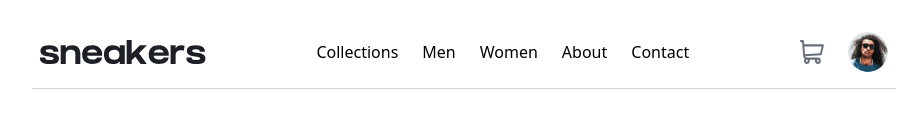
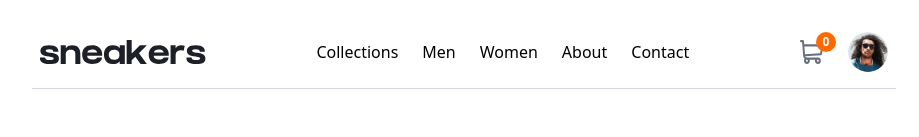
Before and after one commit to Quwambinuyo/sneakers-app, a React (Vite) app: page / in a window 1280 px wide. Shown: the top 137 px of the page, without its empty margins (176-1095 px from the left). Built offline with nearby package versions, Linux system fonts and the light colour scheme.

Commit message:
Refactor Cart and Navbar components for improved code clarity; remove unnecessary whitespace and enhance cart icon functionality with a quantity badge

```diff
--- a/src/components/Cart.jsx
+++ b/src/components/Cart.jsx
@@ -12,7 +12,6 @@ const Cart = () => {
 
       {/* Scrollable container for items */}
       <div className="flex flex-col gap-4 overflow-y-auto max-h-[400px]">
-        {" "}
         {/* Adjust max-height as needed */}
         {/* item 1 start */}
         <div className="flex items-center gap-2 py-6 md:py-3 h-1/2">
--- a/src/components/Navbar.jsx
+++ b/src/components/Navbar.jsx
@@ -26,7 +26,7 @@ const Navbar = () => {
       <div className="container relative flex items-center justify-between gap-3 mx-auto">
         {/* Left Section: Hamburger + Logo */}
         <div className="flex items-center gap-4">
-          {/* Hamburger Menu  */}
+          {/* Hamburger Menu */}
           <div className="z-50 cursor-pointer md:hidden" onClick={toggleMenu}>
             {!isOpen ? (
               // Hamburger Icon
@@ -178,18 +178,27 @@ const Navbar = () => {
 
         {/* Right Section: Cart + Avatar */}
         <div className="relative z-30 flex items-center gap-6">
+          <div className="relative">
+            {/* Cart Icon */}
             <img
               src={cartIcon}
               alt="cart"
               className="w-6 h-6 cursor-pointer"
               onClick={toggleCart}
             />
+            {/* Cart Quantity Badge */}
+            <h3 className="absolute -top-2 -right-3 p-[10px] h-[12px] w-[12px] text-white rounded-full bg-orange-500 text-xs font-bold flex items-center justify-center">
+              0
+            </h3>
+          </div>
+
+          {/* Avatar */}
           <img
             src={Avatar}
             alt="avatar"
             className="w-10 h-10 rounded-full cursor-pointer"
           />
-          {cartOpen && <Cart />} {/* Render cart if open */}
+          {cartOpen && <Cart />}
         </div>
       </div>
     </nav>
```
Lines whose indentation alone changed are shown as unchanged.
